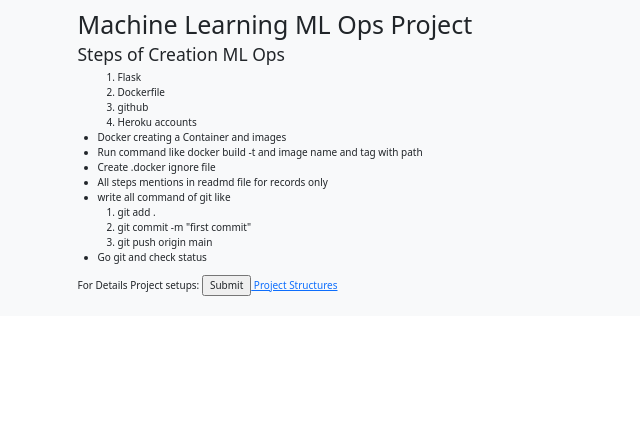
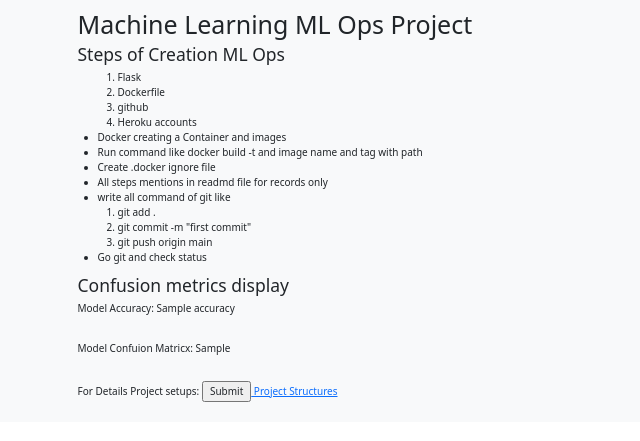
Before and after one commit to umaretiya/ML_Ops_project, a Flask app: template templates/index.html in a window 1280 px wide. Shown: the part 83-524 px from the top of the page, without its empty margins (0-640 px from the left). Run offline with Flask 2, Linux system fonts and the light colour scheme; the template is opened without the code that fills it: most values are stand-ins (such as "Sample title", 1, 10 or a date in 2020); some libraries are stand-ins or nearby versions.

Commit message:
first sundy

```diff
--- a/app.py
+++ b/app.py
@@ -1,6 +1,13 @@
 from cmath import log
 import flask
-import sys,os,json
+import sys,os,json,base64
+import pandas as pd,numpy as np, matplotlib.pyplot as plt
+
+from sklearn.svm import SVC
+from sklearn.metrics import accuracy_score,confusion_matrix
+from sklearn.model_selection import train_test_split
+from io import BytesIO
+import seaborn as sns
 
 from housing.logger import logging
 from flask import Flask,render_template,send_file,abort,request
@@ -29,16 +36,38 @@
 
 
 app = Flask(__name__)
+app.secret_key = "regression project seret key"
 
 @app.route('/',methods=['GET','POST'])
 def index():
     try:
-        raise Exception("We are testin custom exception")
+        #collecting a data from local dir
+        dataset = "D:\\iNeuron\internship_projects\\Credit Card Default Prediction"
+        file_name = "UCI_Credit_Card.csv"
+        cwd = os.getcwd()
+        file_path = os.path.join(cwd,dataset,file_name)
+        # Loding data sets and cleaning ,eda etc
+        df = pd.read_csv(file_path)
+        df.drop(labels=['ID'],axis=1, inplace=True)
+        # Feature selection, lables and traget variables
+        X = df.drop(labels=['default.payment.next.month'], axis=1)
+        y = df['default.payment.next.month']
+        # Train test spliting
+        X_train,X_test,y_train,y_test = train_test_split(X,y,test_size=0.3, random_state=42)
+        # Model initalizing
+        svc = SVC()
+        svc.fit(X_train,y_train)
+        y_pred = svc.predict(X_test)
+        # model accuracy testing
+        acc = accuracy_score(y_pred,y_test)
+        cm = confusion_matrix(y_pred,y_test)
+        data = {"accuracy":acc,"confusion_metrics":cm}
+        logging.info("Model accuracy test function")
     except Exception as e:
         housing = HousingException(e,sys)
         logging.info(housing.error_message)
         logging.info("main app function is running")
-    return render_template("index.html")
+    return render_template("index.html",data=data)
 
 @app.route("/ops")
 def project_strating():
--- a/templates/index.html
+++ b/templates/index.html
@@ -25,6 +25,10 @@
         </li>
         <li>Go git and check status</li>
     </ul>
+<h3>Confusion metrics display</h3>
+
+<p>Model Accuracy: {{ data['accuracy'] }}</p><br>
+<p>Model Confuion Matricx: {{ data['confusion_metrics'] }}</p><br>
 
     <p>For Details Project setups:
 
```
Also changed, not shown: requirements.txt (line endings or trailing spaces).
